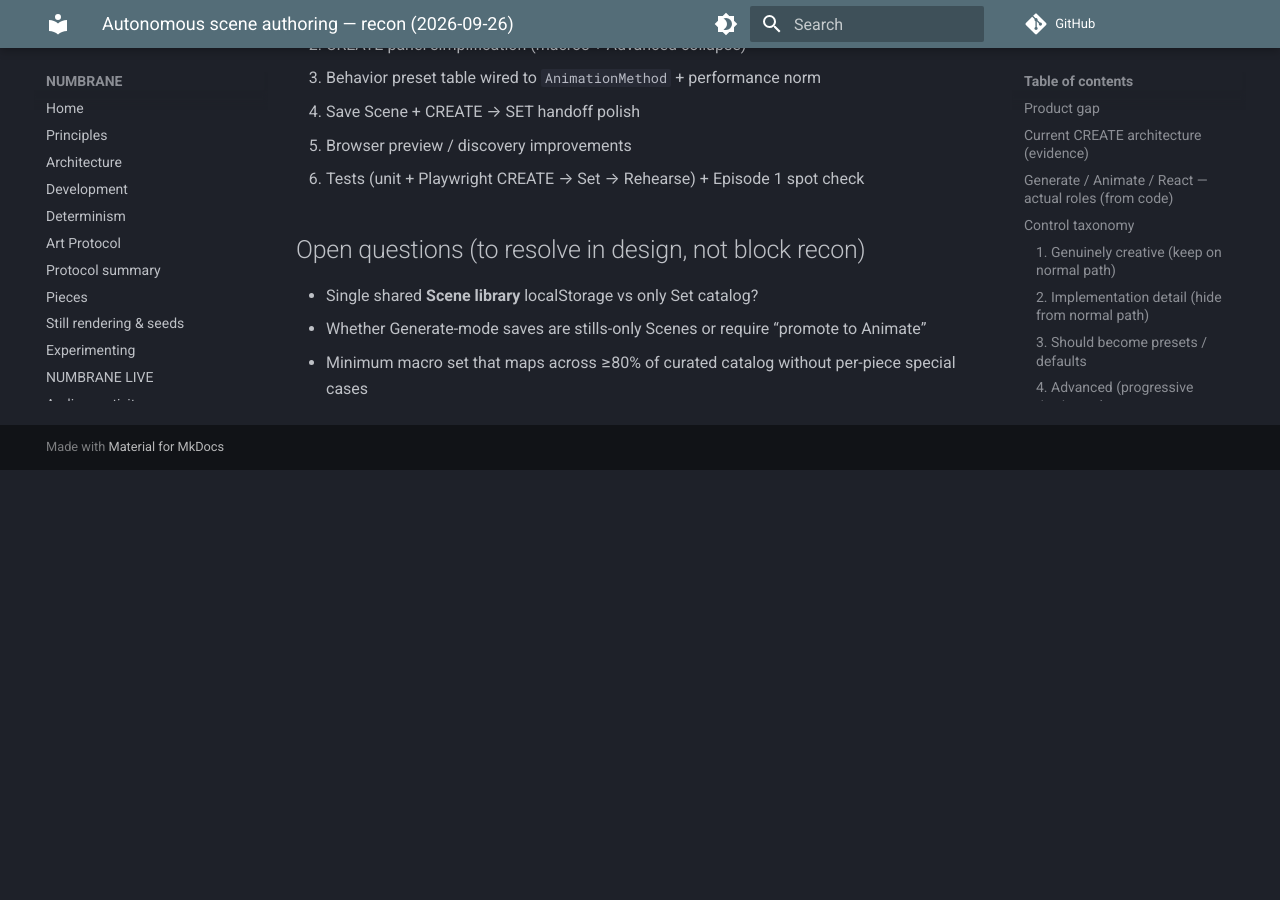
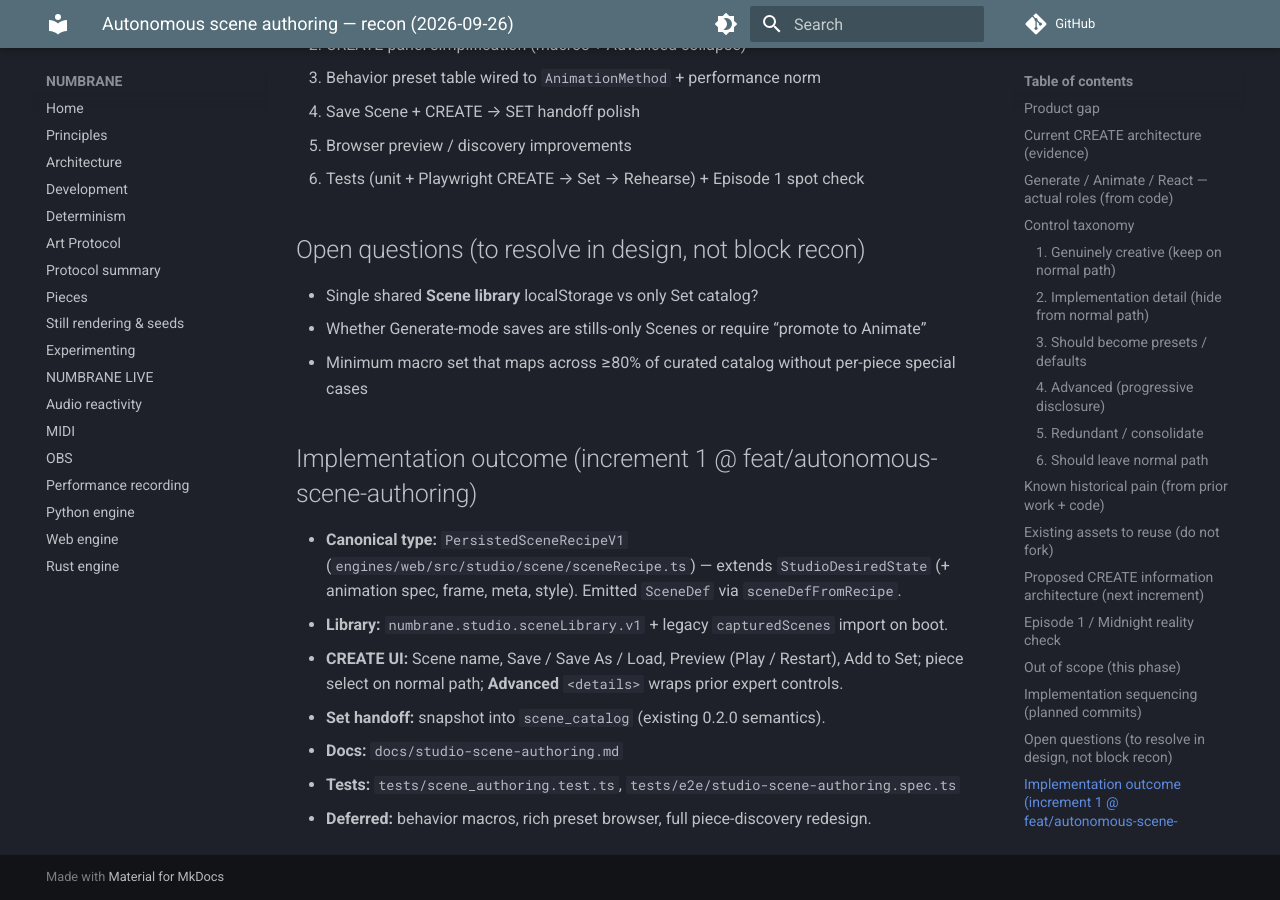
Before and after one commit to sempervent/numbrane, an MkDocs documentation site: the page built from docs/autonomous-scene-authoring-recon.md, in a window 1280 px wide and 900 px high, scrolled down 5379 px. Built offline with MkDocs 1.6.1 and Material for MkDocs 9.7.7, drawn with Linux system fonts in a browser that asks for light colours; comment, search, counter and statistics services are not loaded; before the commit the page ends 5849 px from its top, so only the background shows below that.

Commit message:
docs: record autonomous Scene authoring increment 1 outcome in recon

```diff
--- a/docs/autonomous-scene-authoring-recon.md
+++ b/docs/autonomous-scene-authoring-recon.md
@@ -149,3 +149,13 @@
 - Single shared **Scene library** localStorage vs only Set catalog?
 - Whether Generate-mode saves are stills-only Scenes or require “promote to Animate”
 - Minimum macro set that maps across ≥80% of curated catalog without per-piece special cases
+
+## Implementation outcome (increment 1 @ feat/autonomous-scene-authoring)
+
+- **Canonical type:** `PersistedSceneRecipeV1` (`engines/web/src/studio/scene/sceneRecipe.ts`) — extends `StudioDesiredState` (+ animation spec, frame, meta, style). Emitted `SceneDef` via `sceneDefFromRecipe`.
+- **Library:** `numbrane.studio.sceneLibrary.v1` + legacy `capturedScenes` import on boot.
+- **CREATE UI:** Scene name, Save / Save As / Load, Preview (Play / Restart), Add to Set; piece select on normal path; **Advanced** `<details>` wraps prior expert controls.
+- **Set handoff:** snapshot into `scene_catalog` (existing 0.2.0 semantics).
+- **Docs:** `docs/studio-scene-authoring.md`
+- **Tests:** `tests/scene_authoring.test.ts`, `tests/e2e/studio-scene-authoring.spec.ts`
+- **Deferred:** behavior macros, rich preset browser, full piece-discovery redesign.
```
